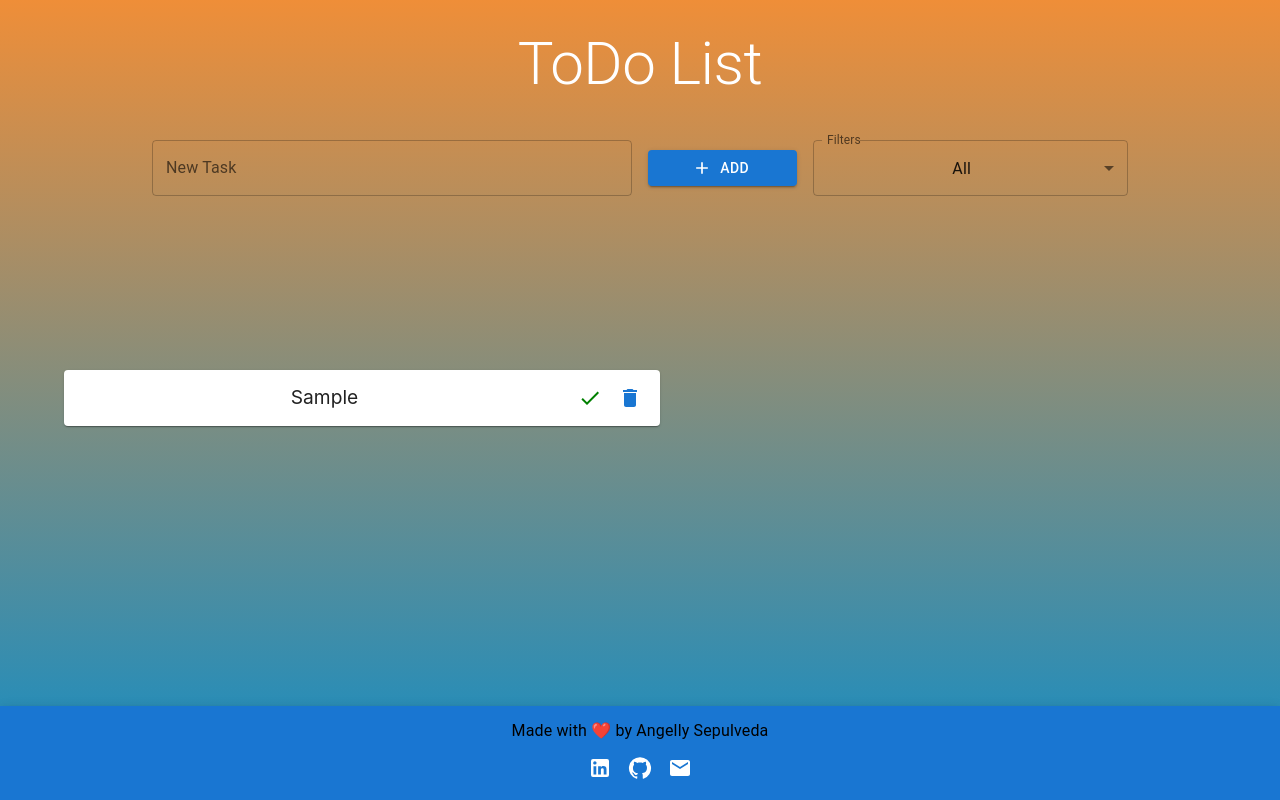
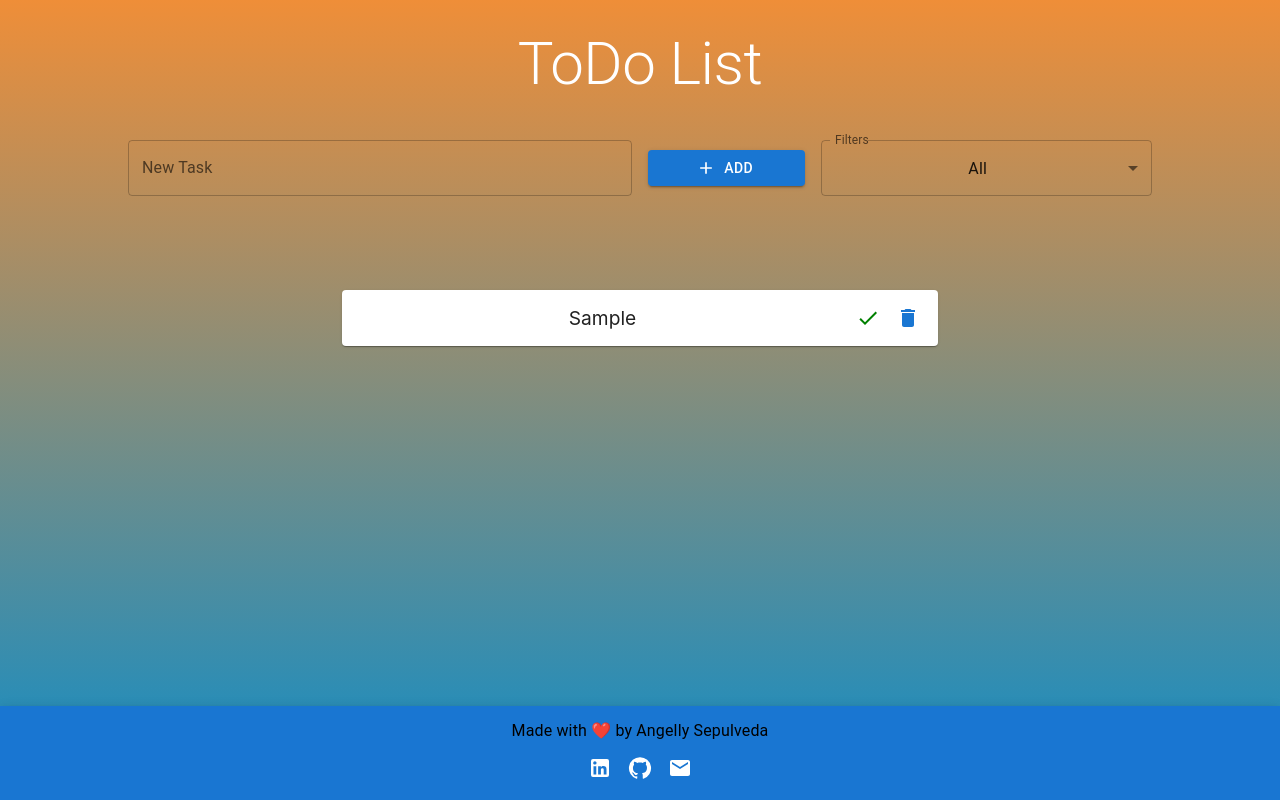
Before and after one commit to Angellysg/Todo-List, a React (Vite) app: page / in a window 1280 px wide. Both pictures are taken after typing "Sample" into the empty fields and a click on the button "ADD". Built offline with nearby package versions, Linux system fonts and the light colour scheme.

Commit message:
positioning the task container

```diff
--- a/src/components/AddTask.jsx
+++ b/src/components/AddTask.jsx
@@ -1,5 +1,5 @@
 import React, { useState } from 'react';
-import { Container, TextField, Button, Grid, FormControl, InputLabel, Select, MenuItem, Paper, Dialog, DialogTitle, DialogContent, DialogActions } from '@mui/material';
+import { Container, TextField, Button, Grid, FormControl, InputLabel, Select, MenuItem, Paper, Dialog, DialogTitle, DialogContent, DialogActions, Box } from '@mui/material';
 import AddIcon from '@mui/icons-material/Add';
 import DeleteIcon from '@mui/icons-material/Delete';
 import DoneIcon from '@mui/icons-material/Done';
@@ -68,7 +68,7 @@ function AddTask() {
 
     return (
         <Container sx={{ width: '100%' }}>
-            {/* Formulario para agregar una nueva tarea */}
+            {/* Sección para agregar una nueva tarea */}
             <Formik
                 initialValues={{ taskInput: '' }}
                 onSubmit={(values, { resetForm }) => {
@@ -86,16 +86,14 @@ function AddTask() {
                 validate={(values) => {
                     const errors = {};
                     if (!values.taskInput.trim()) {
-                        errors.taskInput = 'The New task field cannot be empty.';
+                        errors.taskInput = 'The New task field cannot be empty';
                     } else if (values.taskInput.length > 50) {
                         errors.taskInput = 'Must be 50 characters or less';
                     }
                     return errors;
-                }}
-            >
+                }}>
                 {({ errors, touched }) => (
                     <Form style={{ position: 'fixed', top: '140px', width: '80%', left: '10%', right: '10%', zIndex: '2000' }}>
-                        <Container sx={{ width: '100%' }}>
                         <Grid container spacing={2} alignItems="center" justifyContent="center">
                             {/* Campo de entrada de la tarea */}
                             <Grid item xs={12} sm={6}>
@@ -110,7 +108,8 @@ function AddTask() {
                                     InputProps={{
                                         style: {
                                             borderColor: errors.taskInput && touched.taskInput ? '#B22222' : '#B22222',
-                                            }
+                                        },
+                                        maxLength: 50, // Limitar a 50 caracteres
                                     }}
                                     autoComplete="off" // Evitar sugerencias de autocompletado
                                 />
@@ -150,32 +149,55 @@ function AddTask() {
                             {/* Espacio reservado para la alerta de validación */}
                             <Grid item xs={12} sm={6}>
                                 {errors.taskInput && touched.taskInput && (
-                                        <div style={{ color: '#B22222', textAlign: 'center', marginTop: '5px', marginBottom: '15px', fontSize: '1.2rem' }}>
+                                    <div style={{ color: '#B22222', textAlign: 'center', marginTop: '5px', marginBottom: '5px', fontSize: '1.2rem' }}>
                                         {errors.taskInput}
                                     </div>
                                 )}
                             </Grid>
                         </Grid>
-                        </Container>
                     </Form>
                 )}
             </Formik>
-
-
+            <Container
+                sx={{
+                    width: '100%',
+                    margin: 'auto',
+                    display: 'flex',
+                    alignItems: 'center',
+                    justifyItems: 'center',
+                    flexDirection: 'column',
+                    zIndex: '1000',
+                    '@media (min-width:600px)': {
+                        left: '10%',
+                        right: '10%',
+                    },
+                }}>
                 {/* Lista de tareas filtradas */}
+                <Box
+                    sx={{
+                        width: '100%',
+                        marginTop: '2px', // Reducir el espacio desde la parte superior del formulario
+                        display: 'flex',
+                        flexDirection: 'column',
+                        alignItems: 'center',
+                        position: 'fixed',
+                        top: '36%',
+                    }}
+                >
                     {filteredTasks().map((task) => (
                         <Paper
                             key={task.id}
                             style={{
                                 padding: '10px',
-                        marginBottom: '5px',
+                                marginBottom: '10px', // Ajuste del margen inferior
                                 display: 'flex',
                                 alignItems: 'center',
                                 backgroundColor: task.completed ? 'lightgrey' : 'white',
-                        width: '50%'
+                                width: '45%',
 
                             }}
                         >
+                            {/* Contenido de la tarea */}
                             <div style={{ flex: 1 }}>
                                 <span
                                     style={{
@@ -183,7 +205,6 @@ function AddTask() {
                                         textDecoration: task.completed ? 'line-through' : 'none',
                                         color: task.completed ? 'grey' : 'inherit',
                                         fontSize: '1.2rem',
-
                                     }}
                                 >
                                     {task.text}
@@ -228,8 +249,10 @@ function AddTask() {
                             </Button>
                         </Paper>
                     ))}
+                </Box>
+            </Container>
             {/* Ventana emergente para mostrar el mensaje de tarea completada */}
-            <Dialog open={showAlert} onClose={() => setShowAlert(false)} sx={{ textAlign: 'center' }}>
+            <Dialog open={showAlert} onClose={() => setShowAlert(false)} sx={{ textAlign: 'center', zIndex: '3000' }}>
                 <DialogTitle>You completed a task!</DialogTitle>
                 <DialogContent>
                     <DoneIcon sx={{ fontSize: 64, color: 'green' }} />
--- a/src/components/TasksList.jsx
+++ b/src/components/TasksList.jsx
@@ -1,5 +1,5 @@
 import React from 'react';
-import { Container } from '@mui/material';
+import { Container, Paper, Button } from '@mui/material';
 
 // Componente funcional TaskItem para representar una tarea individual
 function TaskItem({ task, onDelete, onToggle }) {
@@ -13,49 +13,44 @@ function TaskItem({ task, onDelete, onToggle }) {
     };
 
     return (
-        <Container sx={{textAlign: 'center' }}>
-            {/* Contenido de la tarea */}
+        <Container sx={{ textAlign: 'center', marginBottom: '10px', margin: '10px', overflowY: 'auto' }}>
+
         </Container>
     );
 }
 
 // Componente funcional TasksList para mostrar la lista de tareas
 function TasksList({ tasks, onDeleteTask, onToggleTask }) {
-    // Manejador para eliminar una tarea
+    // Manejadores para eliminar y cambiar el estado de una tarea
     const handleDeleteTask = (taskId) => {
-        // Filtra las tareas para eliminar la tarea con el ID especificado
         const updatedTasks = tasks.filter(task => task.id !== taskId);
-        // Llama a la función onDeleteTask pasando el ID de la tarea
         onDeleteTask(taskId);
-        // Actualiza el localStorage con las tareas actualizadas
         localStorage.setItem('tasks', JSON.stringify(updatedTasks));
     };
 
-    // Manejador para cambiar el estado de una tarea
     const handleToggleTask = (taskId) => {
-        // Mapea las tareas y cambia el estado de la tarea con el ID especificado
         const updatedTasks = tasks.map(task =>
             task.id === taskId ? { ...task, completed: !task.completed } : task
         );
-        // Llama a la función onToggleTask pasando el ID de la tarea
         onToggleTask(taskId);
-        // Actualiza el localStorage con las tareas actualizadas
         localStorage.setItem('tasks', JSON.stringify(updatedTasks));
     };
 
     return (
         // Renderiza la lista de tareas
-        <Container sx={{ width: '100%' , textAlign: 'center'}}>
-            {/* Renderiza la lista de tareas */}
+        <Container sx={{ height: 'auto', width: '100%', display: 'flex', justifyContent: 'center', alignItems: 'center', marginTop: '20px', maxHeight: '70vh', overflowY: 'auto' }}>
+            {/* Contenedor para las tareas */}
+            <Container sx={{ width: '80%', textAlign: 'center' }}>
+                {/* Renderiza la lista de tareas en el orden en que se reciben */}
                 {tasks.map((task) => (
                     <TaskItem
                         key={task.id}
                         task={task}
                         onDelete={handleDeleteTask}
                         onToggle={handleToggleTask}
-
                     />
                 ))}
+            </Container>
         </Container>
     );
 }
```
Lines whose indentation alone changed are shown as unchanged.
